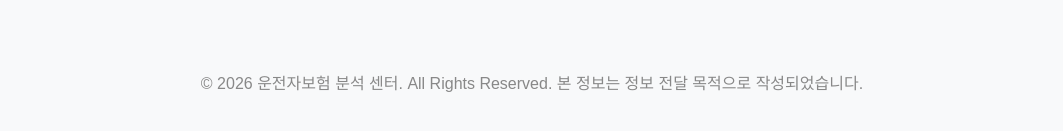
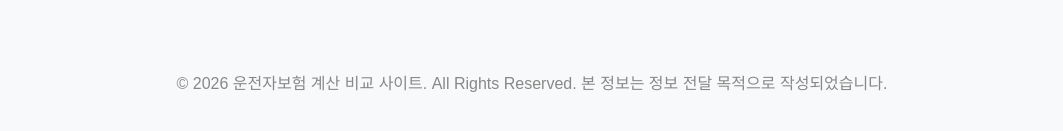
Before and after one commit to firemoney81-naldon/bohumndriverr, a website: page index.html in a window 1280 px wide. Shown: the part 3183-3314 px from the top of the page, without its empty margins (108-1171 px from the left). Drawn offline with Linux system fonts and the light colour scheme.

Commit message:
Update index.html

```diff
--- a/index.html
+++ b/index.html
@@ -295,7 +295,7 @@
 </div>
 
 <footer>
-    <p>&copy; 2026 운전자보험 분석 센터. All Rights Reserved. 본 정보는 정보 전달 목적으로 작성되었습니다.</p>
+    <p>&copy; 2026 운전자보험 계산 비교 사이트. All Rights Reserved. 본 정보는 정보 전달 목적으로 작성되었습니다.</p>
 </footer>
 
 <script>
```
